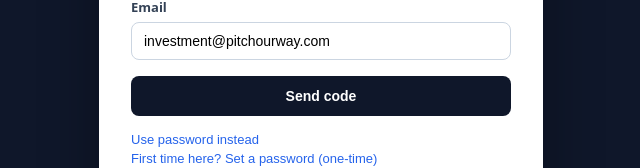
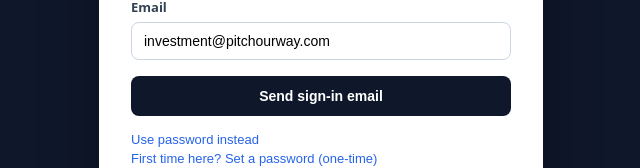
Before and after one commit to CHiliClicksPow/investor-dashboard, a Next.js app: page /login in a window 1280 px wide. Shown: the part 349-517 px from the top of the page, without its empty margins (319-959 px from the left). Built offline with nearby package versions, Linux system fonts and the light colour scheme; no server answers.

Commit message:
Add files via upload

```diff
--- a/app/login/page.tsx
+++ b/app/login/page.tsx
@@ -32,7 +32,7 @@ export default function LoginPage() {
       setError(error.message);
       return;
     }
-    setInfo(`A 6-digit code was sent to ${email}. Enter it below.`);
+    setInfo(`A sign-in email was sent to ${email}. Open it and click the "Sign in" link — that logs you in directly. (If you ever see a 6-digit code instead of a link, you can type it below.)`);
     setMode('otp-verify');
   }
 
@@ -113,7 +113,7 @@ export default function LoginPage() {
 
             {mode === 'otp-verify' && (
               <>
-                <label style={styles.label}>6-digit code</label>
+                <label style={styles.label}>6-digit code (only if the email showed one instead of a link)</label>
                 <input
                   style={{ ...styles.input, letterSpacing: 4, fontSize: 20, textAlign: 'center' }}
                   value={code}
@@ -129,7 +129,7 @@ export default function LoginPage() {
             {error && <p style={styles.error}>{error}</p>}
 
             <button style={styles.button} type="submit" disabled={loading}>
-              {loading ? 'Please wait…' : mode === 'otp-request' ? 'Send code' : 'Verify & sign in'}
+              {loading ? 'Please wait…' : mode === 'otp-request' ? 'Send sign-in email' : 'Verify code / Refresh after clicking link'}
             </button>
 
             {mode === 'otp-verify' && (
```
